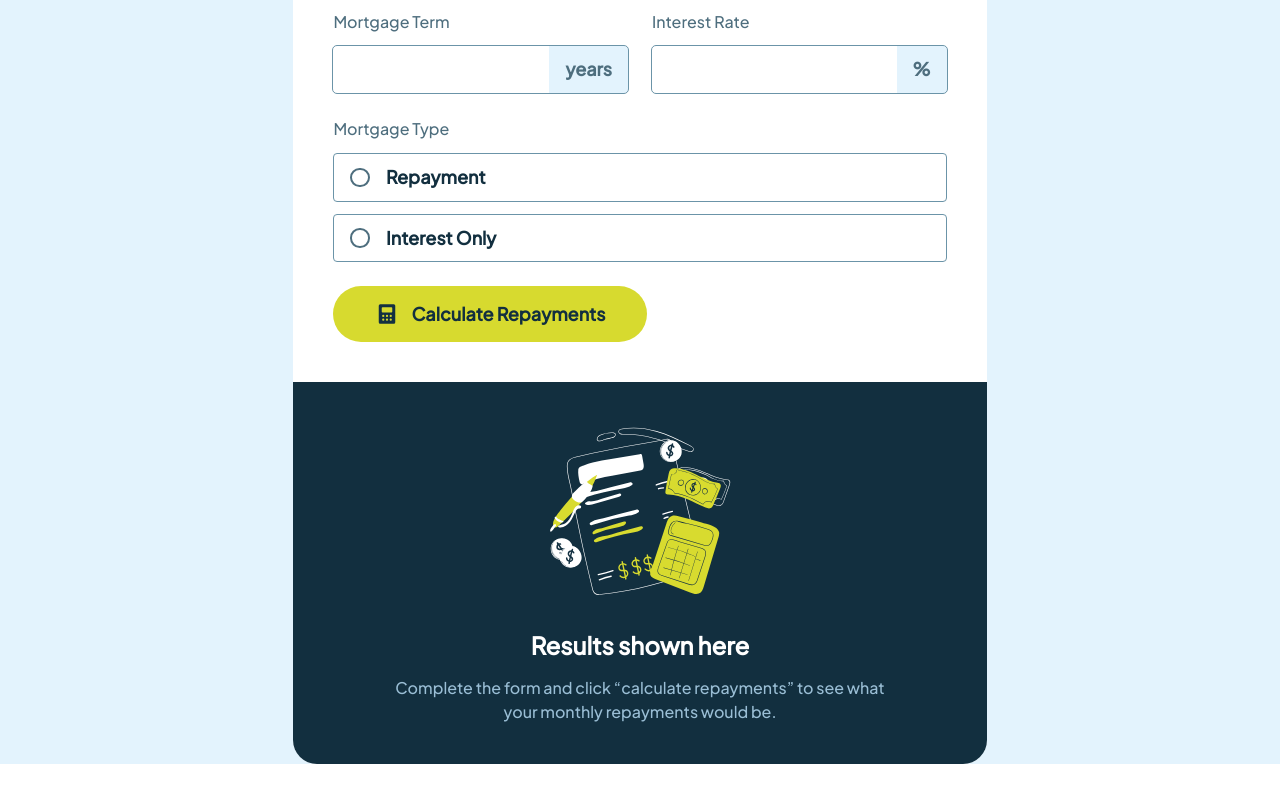
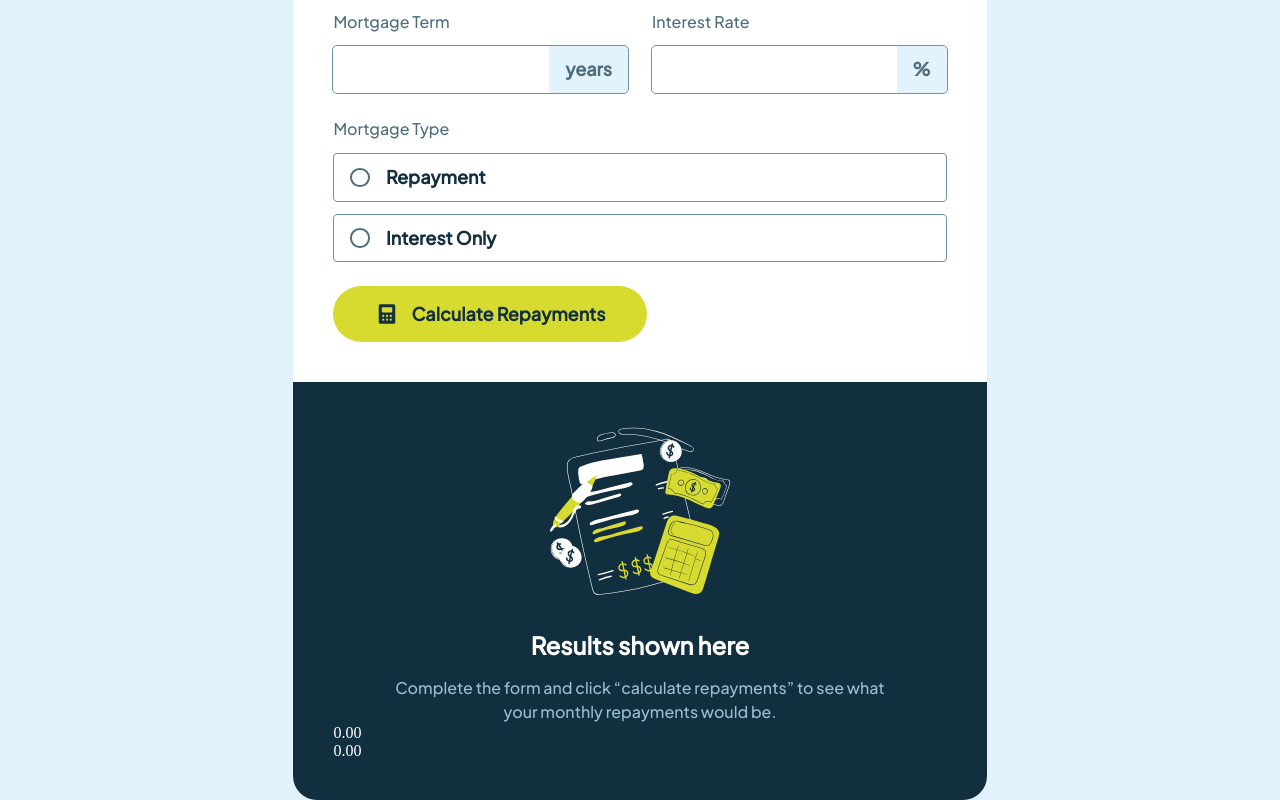
Before and after one commit to tomduranti/mortgage_repayment_calculator, a React (Vite) app: page / in a window 1280 px wide. Shown: the part 208-1008 px from the top of the page. Before the commit the page ends 972 px from the top, so only its background shows below. Built offline with nearby package versions, Linux system fonts and the light colour scheme.

Commit message:
Add interest calculation logic

```diff
--- a/src/App.jsx
+++ b/src/App.jsx
@@ -13,15 +13,17 @@ import './sass/base/_base.scss';
 
 export default function App() {
 
-  const [monthlyRepayment, setMonthlyRepayment] = useState(0);
-  const [totalInterest, setTotalInterest] = useState(0);
+  const [mortgage, setMortgage] = useState({
+    repayment: 0,
+    interest: 0,
+  });
 
   const { register, handleSubmit, formState: { errors } } = useForm();
 
   const {
       setMortgageRepayment,
       setNumberFormat,
-  } = MortgageRepayment({setMonthlyRepayment});
+  } = MortgageRepayment({setMortgage});
 
   return (
     <main className='page_wrapper'>
@@ -64,6 +66,10 @@ export default function App() {
             <h3 className='text_white  text_preset_2'>Results shown here</h3>
             <p className='text_slate--300  text_preset_4'>Complete the form and click “calculate repayments” to see what your monthly repayments would be.</p>
           </div>
+
+          {<div className='text_white'>{mortgage.repayment.toFixed(2)}</div>}
+          {<div className='text_white'>{mortgage.interest.toFixed(2)}</div>}
+
         </div>
 
       </div>
--- a/src/MortgageRepayment.js
+++ b/src/MortgageRepayment.js
@@ -1,14 +1,19 @@
 
 
-const MortgageRepayment = ({setMonthlyRepayment}) => {
-
-
+const MortgageRepayment = ({setMortgage}) => {
 
     function setMortgageRepayment(data) {
+        const totalMonths = data.mortgage_term * 12;
         const monthlyInterestRate = percentageToNumber(data.interest_rate) / 12;
-        const power = Math.pow((1 + monthlyInterestRate), data.mortgage_term * 12);
-        return setMonthlyRepayment(
-            stringToNumber(data.mortgage_amount) * monthlyInterestRate * power / (power - 1)
+        const power = Math.pow((1 + monthlyInterestRate), totalMonths);
+
+        const totalRepayment = (stringToNumber(data.mortgage_amount) * monthlyInterestRate * power) / (power - 1)
+
+        return (
+            setMortgage({
+                repayment: totalRepayment,
+                interest: (totalRepayment * totalMonths) - stringToNumber(data.mortgage_amount),
+            })
         )
     }
 
@@ -25,7 +30,6 @@ const MortgageRepayment = ({setMonthlyRepayment}) => {
         return e.target.value = newNumber.toLocaleString();
     }
 
-
     return {
         setMortgageRepayment,
         setNumberFormat,
```
Also changed, not shown: 1 other file (tests, documents, lock files or other folders).
